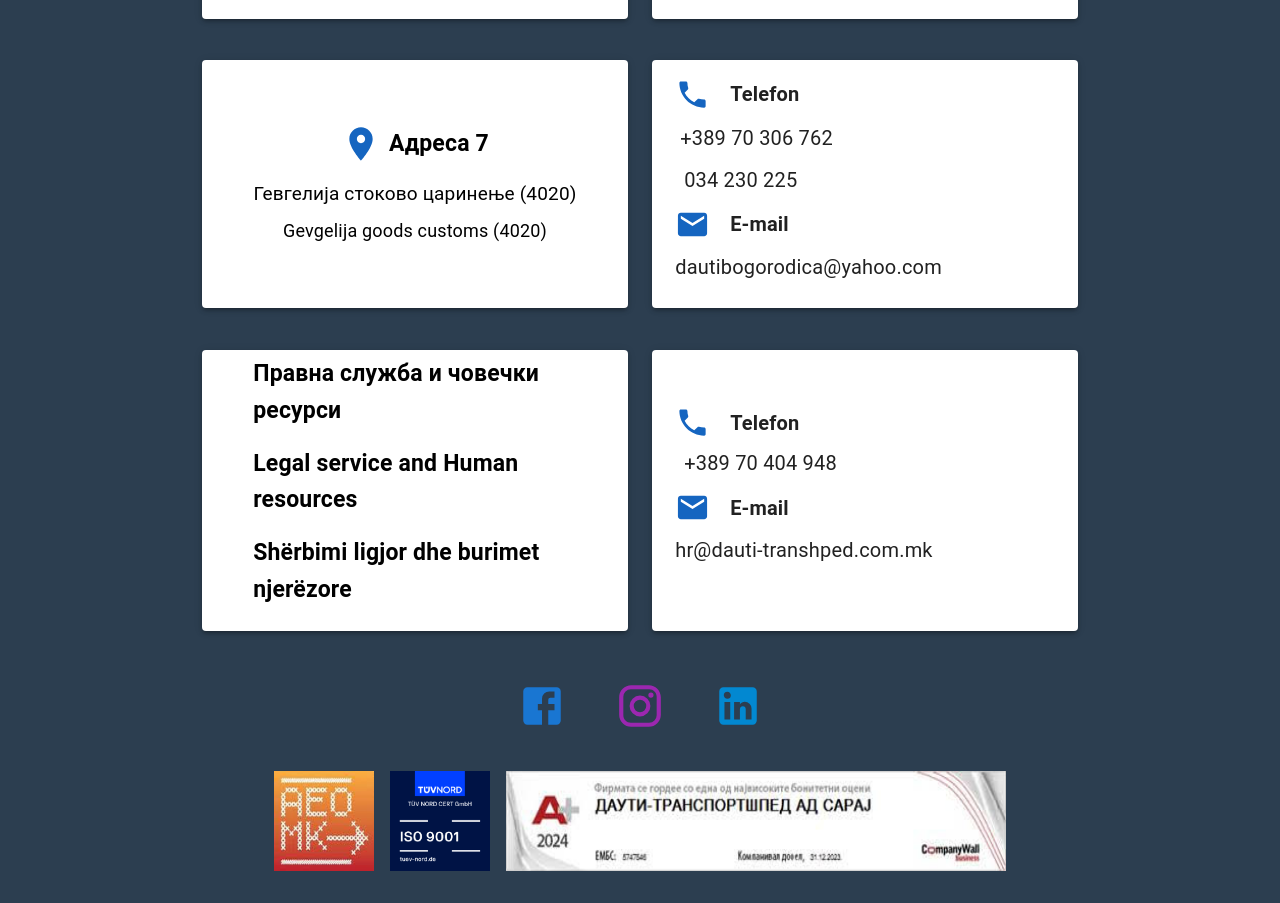
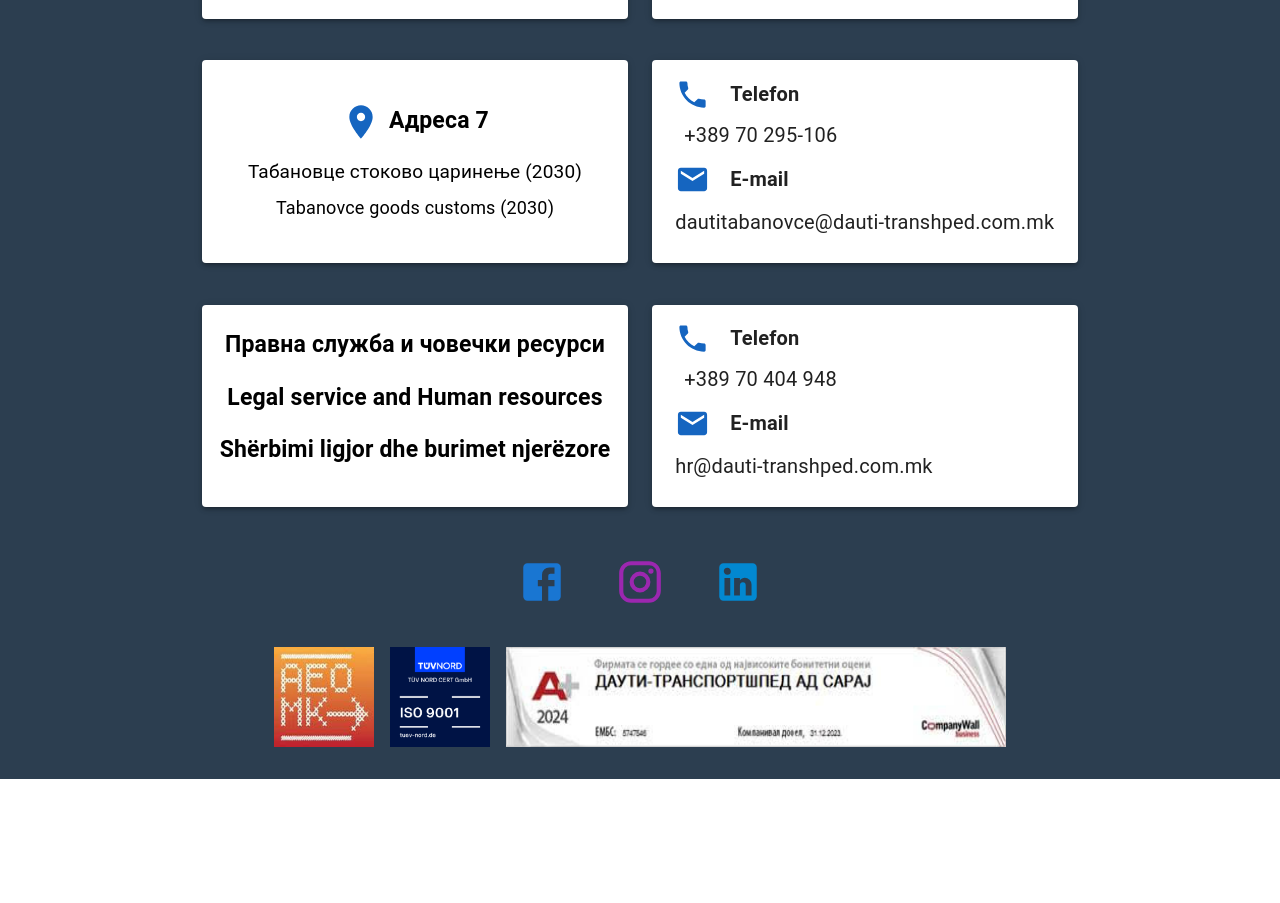
Before and after one commit to anisaramadanii/cargohub-dauti, a React (Create React App) app: page / in a window 1280 px wide. Shown: the part 2820-3723 px from the top of the page. After the commit the page ends 3599 px from the top, so only its background shows below. Built offline with nearby package versions, Linux system fonts and the light colour scheme.

Commit message:
added tabanovce

```diff
--- a/package.json
+++ b/package.json
@@ -45,5 +45,8 @@
       "last 1 firefox version",
       "last 1 safari version"
     ]
+  },
+  "devDependencies": {
+    "baseline-browser-mapping": "^2.9.19"
   }
 }
--- a/src/components/Contact.js
+++ b/src/components/Contact.js
@@ -982,13 +982,13 @@ export default function Contact() {
                   mb: 1,
                 }}
               >
-                Гевгелија стоково царинење (4020)
+                Табановце стоково царинење (2030)
               </Typography>
               <Typography
                 variant="body1"
                 sx={{ fontSize: { xs: "15px", sm: "18px" } }}
               >
-                Gevgelija goods customs (4020)
+                Tabanovce goods customs (2030)
               </Typography>
             </Paper>
           </Grid>
@@ -1031,26 +1031,13 @@ export default function Contact() {
                 variant="body1"
                 sx={{
                   mb: 1,
-                  marginLeft: "25px",
-                  marginBottom: "20px",
-                  marginTop: "-15px",
-                  fontSize: { xs: "16px", sm: "20px" },
-                }}
-              >
-                +389 70 306 762
-              </Typography>
-              <Typography
-                variant="body1"
-                sx={{
-                  mb: 1,
                   marginLeft: "29px",
                   marginTop: "-18px",
                   fontSize: { xs: "16px", sm: "20px" },
                 }}
               >
-                034 230 225
+                +389 70 295-106
               </Typography>
-
               <Box sx={{ display: "flex", alignItems: "center", mt: 3 }}>
                 <Email
                   sx={{
@@ -1080,7 +1067,7 @@ export default function Contact() {
                   fontSize: { xs: "16px", sm: "20px" },
                 }}
               >
-                dautibogorodica@yahoo.com
+                dautitabanovce@dauti-transhped.com.mk
               </Typography>
             </Paper>
           </Grid>
@@ -1122,9 +1109,8 @@ export default function Contact() {
                   mb: 2,
                   gap: 2,
                   flexWrap: "wrap",
-                  ml: { xs: 0, sm: 6 },
-                  justifyContent: { xs: "center", sm: "flex-start" },
-                  textAlign: { xs: "center", sm: "left" },
+                  ml: { xs: 0 },
+                  justifyContent: { xs: "center", sm: "center" },
                 }}
               >
                 <Typography
```
Also changed, not shown: 1 other file (tests, documents, lock files or other folders).
